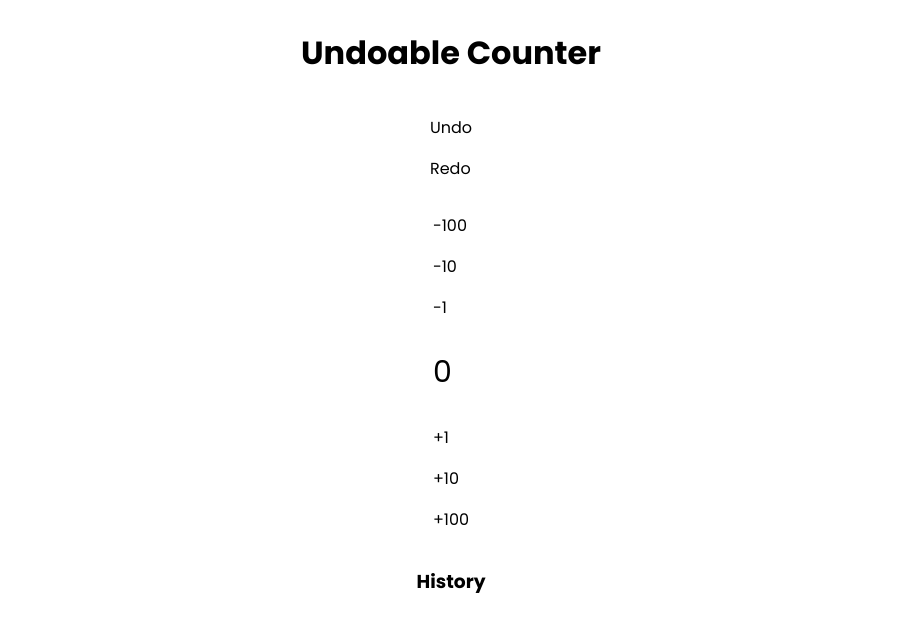
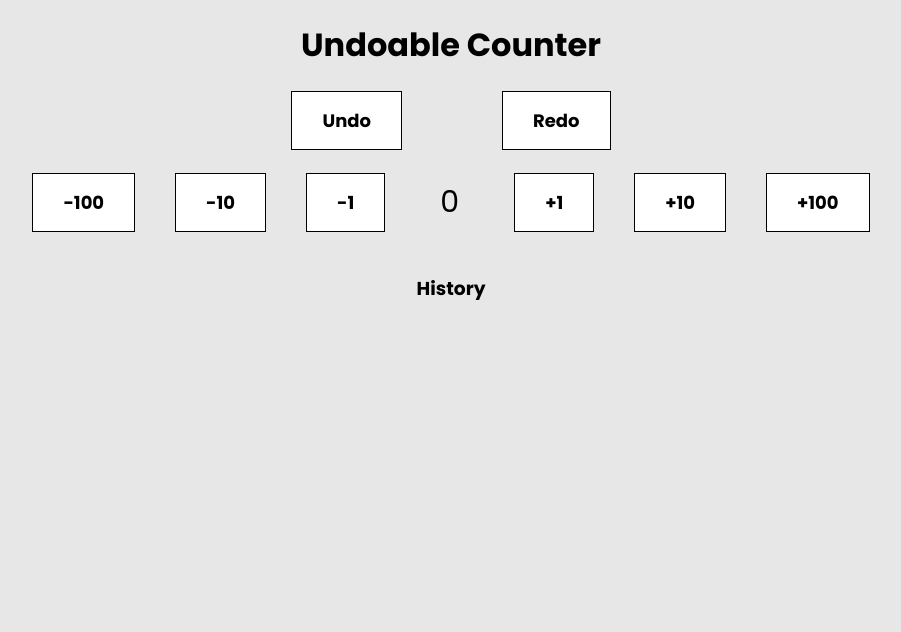
Before and after one commit to RichardVerbraak/undoable-counter, a React (Create React App) app: page / in a window 1280 px wide. Shown: the top 632 px of the page, without its empty margins (189-1090 px from the left). Built offline with nearby package versions, Linux system fonts and the light colour scheme.

Commit message:
Just making things work before refactoring

```diff
--- a/src/components/Counter.js
+++ b/src/components/Counter.js
@@ -9,21 +9,63 @@ const Counter = () => {
 				<h1>Undoable Counter</h1>
 			</header>
 
-			<div>
-				<p>Undo</p>
-				<p>Redo</p>
+			<div className='undo-redo-buttons'>
+				<button className='btn'>Undo</button>
+				<button className='btn'>Redo</button>
 			</div>
 
-			<div>
-				<p>-100</p>
-				<p>-10</p>
-				<p>-1</p>
+			<div className='counter-buttons'>
+				<button
+					className='btn'
+					onClick={() => {
+						setCount(count - 100)
+					}}
+				>
+					-100
+				</button>
+				<button
+					className='btn'
+					onClick={() => {
+						setCount(count - 10)
+					}}
+				>
+					-10
+				</button>
+				<button
+					className='btn'
+					onClick={() => {
+						setCount(count - 1)
+					}}
+				>
+					-1
+				</button>
 
 				<p className='count'>{count}</p>
 
-				<p>+1</p>
-				<p>+10</p>
-				<p>+100</p>
+				<button
+					className='btn'
+					onClick={() => {
+						setCount(count + 1)
+					}}
+				>
+					+1
+				</button>
+				<button
+					className='btn'
+					onClick={() => {
+						setCount(count + 10)
+					}}
+				>
+					+10
+				</button>
+				<button
+					className='btn'
+					onClick={() => {
+						setCount(count + 100)
+					}}
+				>
+					+100
+				</button>
 			</div>
 
 			<div className='history'>
--- a/src/index.css
+++ b/src/index.css
@@ -3,16 +3,23 @@
 html,
 ::before,
 ::after {
-	margin: 0;
-	padding: 0;
 	box-sizing: border-box;
-
 	font-size: 62.5%;
 }
 
 body {
+	margin: 0;
+	padding: 0;
+
+	background-color: #e7e7e7;
+
 	font-size: 1.6rem;
 	font-family: 'Poppins', sans-serif;
+}
+
+.undo-redo-buttons {
+	display: flex;
+	gap: 10rem;
 }
 
 .counter-container {
@@ -23,5 +30,27 @@ body {
 }
 
 .count {
+	margin-right: 1.5rem;
+	margin-left: 1.5rem;
 	font-size: 3rem;
 }
+
+.counter-buttons {
+	display: flex;
+	align-items: center;
+
+	gap: 4rem;
+}
+
+.btn {
+	padding: 1.5rem 3rem;
+	font-size: 1.8rem;
+	font-family: inherit;
+	font-weight: bold;
+
+	background-color: #fff;
+	border: 1px black solid;
+}
+
+.counter-button {
+}
```
